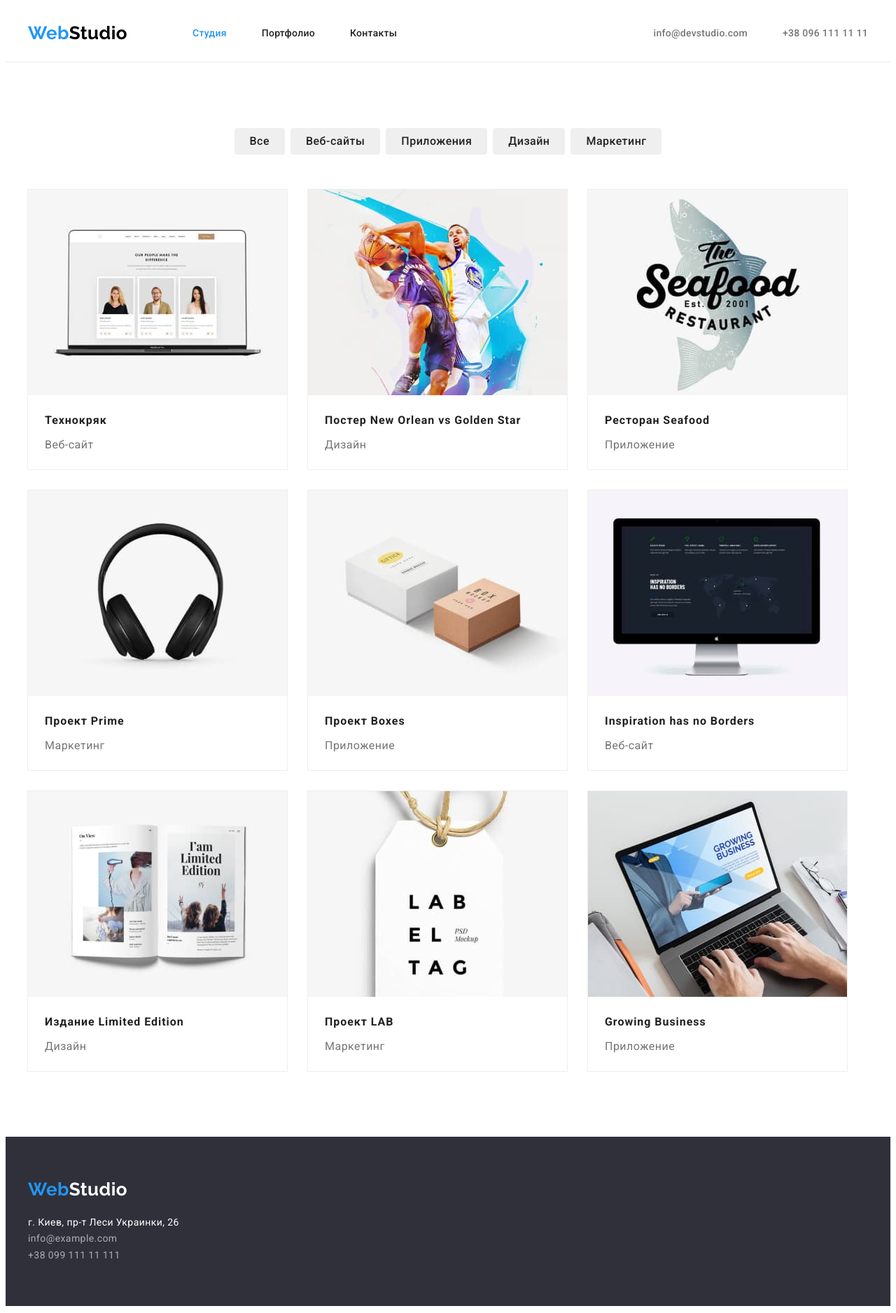
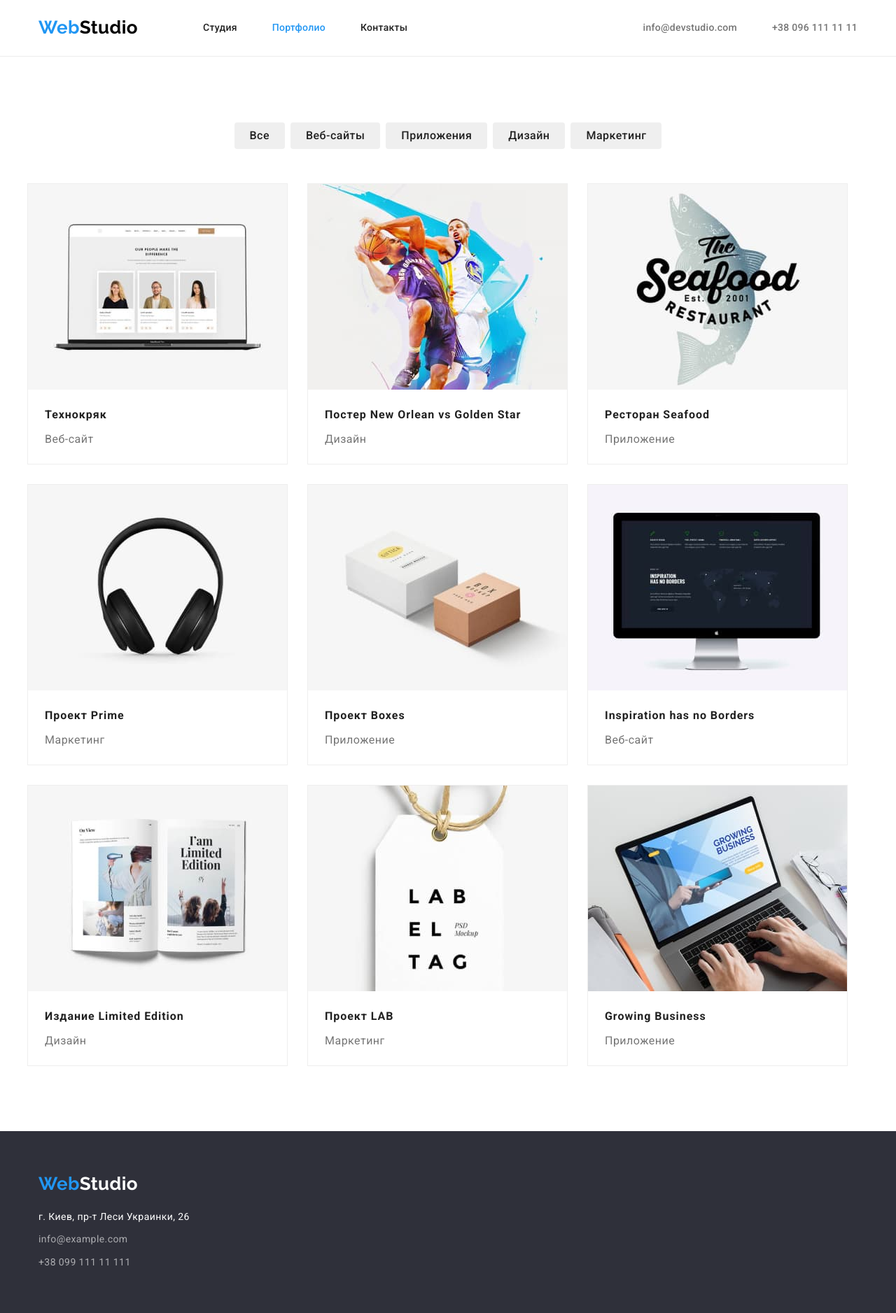
Before and after one commit to healer5/goit-markup-hw-03, a plain HTML site: page portfolio.html in a window 1280 px wide. Shown: the whole page at 70% size. Drawn offline with nearby package versions, Linux system fonts and the light colour scheme.

Commit message:
changed footer and portfolio.html

```diff
--- a/css/styles.css
+++ b/css/styles.css
@@ -313,19 +313,13 @@ margin-left: 30px;
 /* Footer */
 
 footer{
+    padding: 60px 0;
     background-color: var(--secondary-bg-color);
 }
 .footer-icon{
-    display: flex;
-    padding-top:60px;
     padding-bottom: 20px;
 }
-.footer-nav{
-    padding-bottom: 60px;
-}
-.footer-nav .list:not(:last-child){
-    margin-bottom: 9px;
-}
+
 .half-logo-footer{
     color: var(--primary-bg-color);
 }
@@ -344,8 +338,12 @@ footer .list{
     letter-spacing: 0.03em;
 }
 
-footer .city{
+.footer-nav .city{
     color: var(--primary-bg-color);
+}
+
+footer li:not(:last-child){
+    margin-bottom: 9px;
 }
 
 address {
@@ -354,9 +352,6 @@ address {
 
 /* Portfolio */
 /* Filtres */
-.filtres{
-    padding-top: 94px
-}
 .filtres ul{
     display: flex;
     justify-content: center;
@@ -389,7 +384,7 @@ address {
 
 /* Portfolio card */
 .portfolio-block{
-    padding-bottom: 94px;
+    padding: 94px 0;
 }
 .portfolio-list{
     display: flex;
--- a/portfolio.html
+++ b/portfolio.html
@@ -6,6 +6,7 @@
     <meta name="viewport" content="width=device-width, initial-scale=1.0">
     <title>Портфолио</title>
     <link href="https://fonts.googleapis.com/css2?family=Raleway:wght@700&family=Roboto:wght@400;500;700&display=swap" rel="stylesheet">
+    <link rel="stylesheet" href="https://cdnjs.cloudflare.com/ajax/libs/modern-normalize/1.1.0/modern-normalize.min.css" integrity="sha512-wpPYUAdjBVSE4KJnH1VR1HeZfpl1ub8YT/NKx4PuQ5NmX2tKuGu6U/JRp5y+Y8XG2tV+wKQpNHVUX03MfMFn9Q==" crossorigin="anonymous" referrerpolicy="no-referrer" />
     <link rel="stylesheet" href="./css/styles.css">
 </head>
 <body>
@@ -16,8 +17,8 @@
                 <a href="./index.html" class="logo">Web<span class="half-logo">Studio</span></a>
 
                 <ul class="site-nav">
-                    <li class="item"><a href="./index.html" class="list current">Студия</a></li>
-                    <li class="item"><a href="./portfolio.html" class="list">Портфолио</a></li>
+                    <li class="item"><a href="./index.html" class="list">Студия</a></li>
+                    <li class="item"><a href="./portfolio.html" class="list current">Портфолио</a></li>
                     <li class="item"><a href="" class="list">Контакты</a></li>
                 </ul>
             </nav>
@@ -45,8 +46,7 @@
                     </ul>
                 </div>
 
-                <div class="portfolio">
-                    <ul class="portfolio-list">
+                <ul class="portfolio-list">
                         <li class="portfolio-card"><a href="">
                             <img src="./images/portfolio/portfolio-1.jpg" alt="Веб-сайт Технокряк" width="370">
                             <div class="portfolio-description">
@@ -119,7 +119,6 @@
                             </div>
                         </a></li>
                     </ul>
-                </div>
             </div>
         </section>
 
@@ -133,15 +132,13 @@
                 <a href="" class="logo-footer">Web<span class="half-logo-footer">Studio</span></a><br>
             </div>
 
-            <div class="footer-nav">
                 <address>
-                    <ul>
+                    <ul class="footer-nav">
                         <li><a href="" class="list city">г. Киев, пр-т Леси Украинки, 26 </a></li>
                         <li><a href="mailto:info@example.com" class="list">info@example.com</a></li>
                         <li><a href="tel:3809911111111" class="list">+38 099 111 11 111</a></li>
                     </ul>
                 </address>
-            </div>
         </div>
     </footer>
 </body>
```
Also changed, not shown: index.html (+1 -3 lines).
